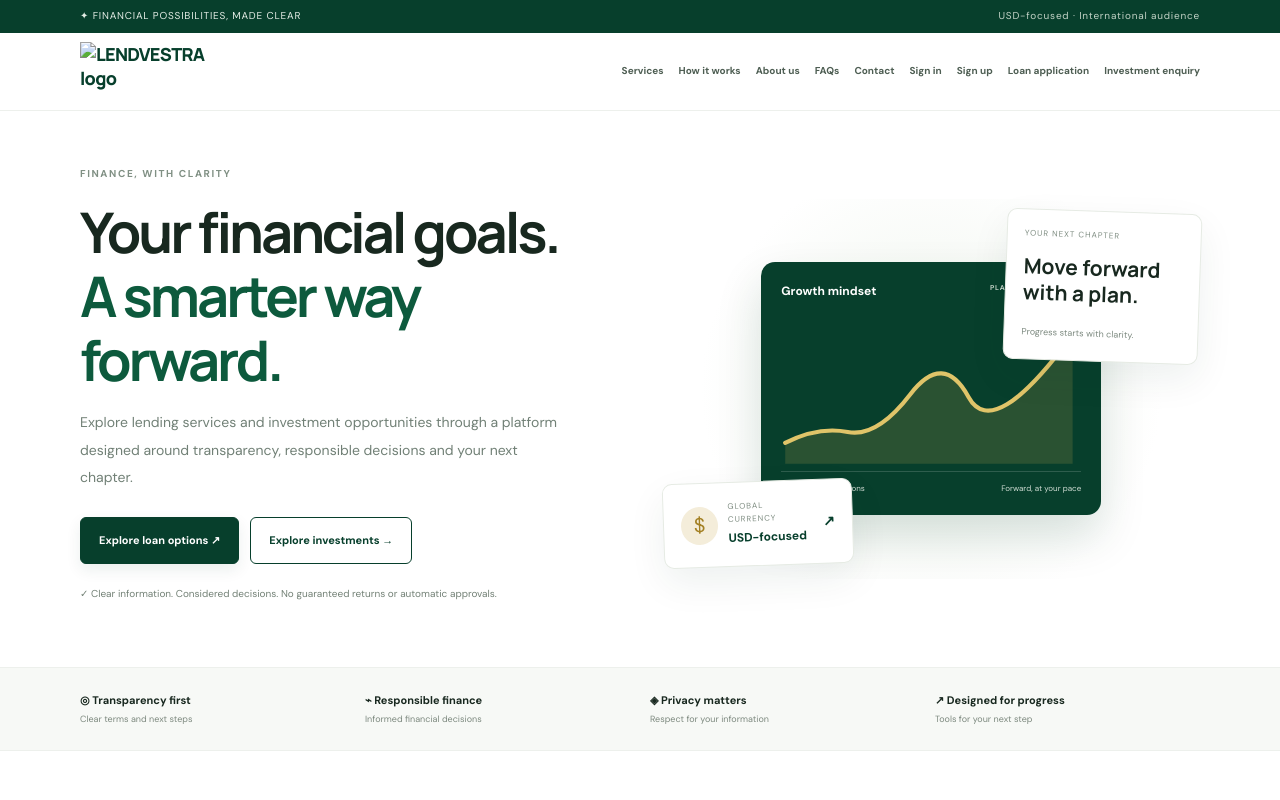
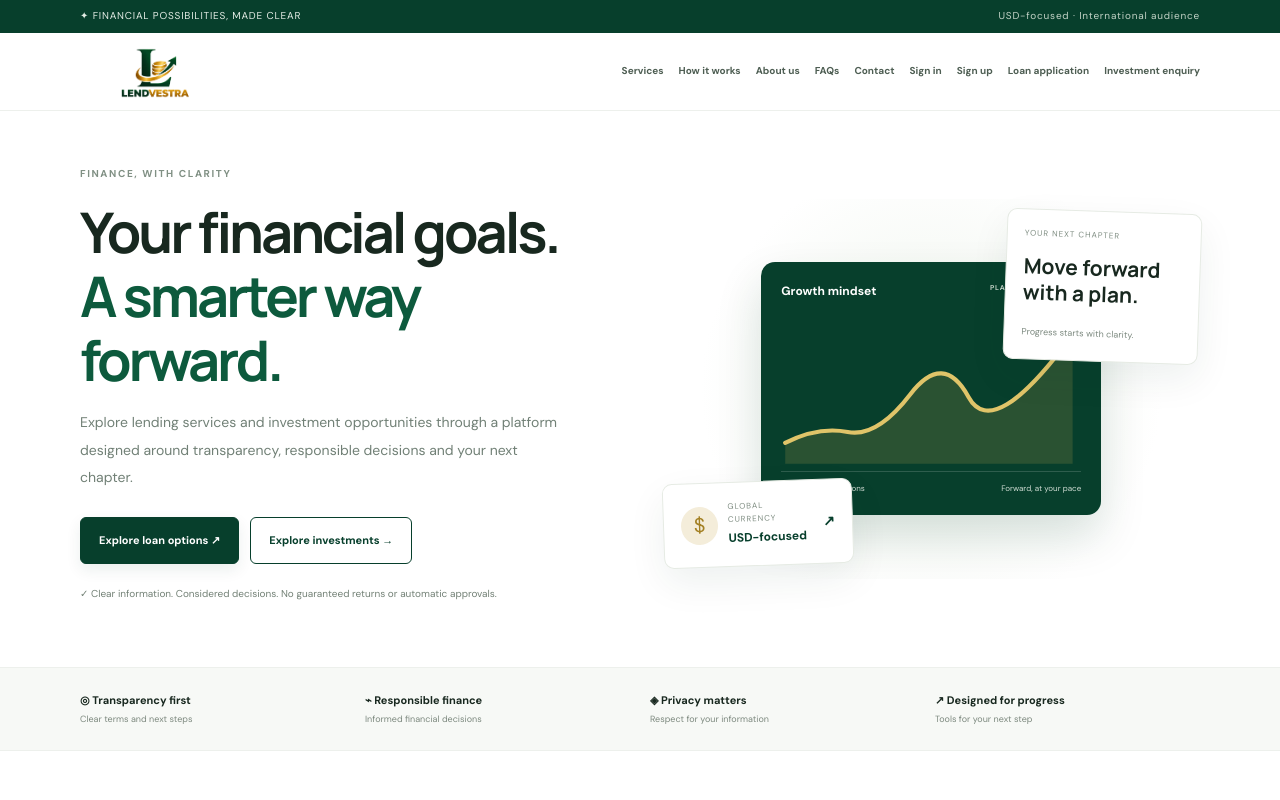
Before and after one commit to matrixruchy/Lendvestra, a plain HTML site: page index.html in a window 1280 px wide. Shown: the top 800 px of the page. Drawn offline with Linux system fonts and the light colour scheme.

Commit message:
Fix logo source path in index.html

```diff
--- a/index.html
+++ b/index.html
@@ -1,6 +1,6 @@
 <!doctype html><html lang="en"><head><meta charset="utf-8"><meta name="viewport" content="width=device-width,initial-scale=1"><title>LENDVESTRA | Financial possibilities, made clear</title><link rel="stylesheet" href="styles.css"></head><body>
 <div class="topline">✦ FINANCIAL POSSIBILITIES, MADE CLEAR <span>USD-focused · International audience</span></div>
-<header><a class="brand" href="index.html"><img class="brand-logo" src="assets/lendvestra-logo.png" alt="LENDVESTRA logo"></a><button id="menu" aria-label="Toggle navigation">☰</button><nav id="nav"><a href="index.html#services">Services</a><a href="index.html#how">How it works</a><a href="index.html#about">About us</a><a href="index.html#faq">FAQs</a><a href="index.html#contact">Contact</a><a href="signin.html">Sign in</a><a href="signup.html">Sign up</a><a href="loan-application.html">Loan application</a><a href="investment-enquiry.html">Investment enquiry</a></nav></header>
+<header><a class="brand" href="index.html"><img class="brand-logo" src="lendvestra-logo.png" alt="LENDVESTRA logo"></a><button id="menu" aria-label="Toggle navigation">☰</button><nav id="nav"><a href="index.html#services">Services</a><a href="index.html#how">How it works</a><a href="index.html#about">About us</a><a href="index.html#faq">FAQs</a><a href="index.html#contact">Contact</a><a href="signin.html">Sign in</a><a href="signup.html">Sign up</a><a href="loan-application.html">Loan application</a><a href="investment-enquiry.html">Investment enquiry</a></nav></header>
 <main><section class="hero wrap"><div><div class="eyebrow">FINANCE, WITH CLARITY</div><h1>Your financial goals.<br><em>A smarter way forward.</em></h1><p class="lead">Explore lending services and investment opportunities through a platform designed around transparency, responsible decisions and your next chapter.</p><div class="actions"><a class="button" href="loan-application.html">Explore loan options ↗</a><a class="button outline" href="#investments">Explore investments →</a></div><p class="assurance">✓ Clear information. Considered decisions. No guaranteed returns or automatic approvals.</p></div><div class="hero-art"><div class="float-card top"><small>YOUR NEXT CHAPTER</small><h3>Move forward<br>with a plan.</h3><span>Progress starts with clarity.</span></div><div class="chart"><div class="chart-title">Growth mindset <small>PLAN · REVIEW · GROW</small></div><svg viewBox="0 0 360 170" aria-label="Illustrative rising chart"><path d="M5 145 Q45 125 80 132 T155 87 T225 90 T350 15 L350 170 L5 170Z" fill="#c9a84f" opacity=".18"/><path d="M5 145 Q45 125 80 132 T155 87 T225 90 T350 15" fill="none" stroke="#e0c469" stroke-width="5" stroke-linecap="round"/><circle cx="350" cy="15" r="6" fill="#e0c469"/></svg><div class="chart-foot">● Intentional decisions <span>Forward, at your pace</span></div></div><div class="float-card bottom"><span class="coin">$</span><div><small>GLOBAL CURRENCY</small><b>USD-focused</b></div><strong>↗</strong></div></div></section>
 <section class="trust"><div class="wrap trust-grid"><div><b>◎ Transparency first</b><small>Clear terms and next steps</small></div><div><b>⌁ Responsible finance</b><small>Informed financial decisions</small></div><div><b>◈ Privacy matters</b><small>Respect for your information</small></div><div><b>↗ Designed for progress</b><small>Tools for your next step</small></div></div></section>
 <section class="section wrap" id="services"><div class="section-head"><div><div class="eyebrow">WHAT WE OFFER</div><h2>One platform.<br><em>Two ways to explore.</em></h2></div><p>Choose the path that fits your goals. Each service has its own process, information and considerations.</p></div><div class="cards"><article class="service loan"><span class="icon">↗</span><small>01 / LENDING</small><h3>Explore loan options</h3><p>Start an application and share the information needed for a review. Eligibility, terms and approval depend on assessment.</p><ul><li>Submit an application for review</li><li>Track your application status</li><li>Review repayment details when available</li></ul><a href="loan-application.html" class="text-link">Explore loan services →</a></article><article class="service invest" id="investments"><span class="icon gold">◈</span><small>02 / INVESTMENT ENQUIRIES</small><h3>Explore investment opportunities</h3><p>Tell us what you'd like to learn about. Investing in the company and funding borrower loans are separate pathways.</p><ul><li>Request official information</li><li>Understand risks and terms</li><li>Receive follow-up about your enquiry</li></ul><a href="investment-enquiry.html" class="text-link gold-link">Explore investment enquiries →</a></article></div><p class="micro">Investment enquiries are not an offer to invest. Opportunities, terms and eligibility must be confirmed before any commitment.</p></section>
```
